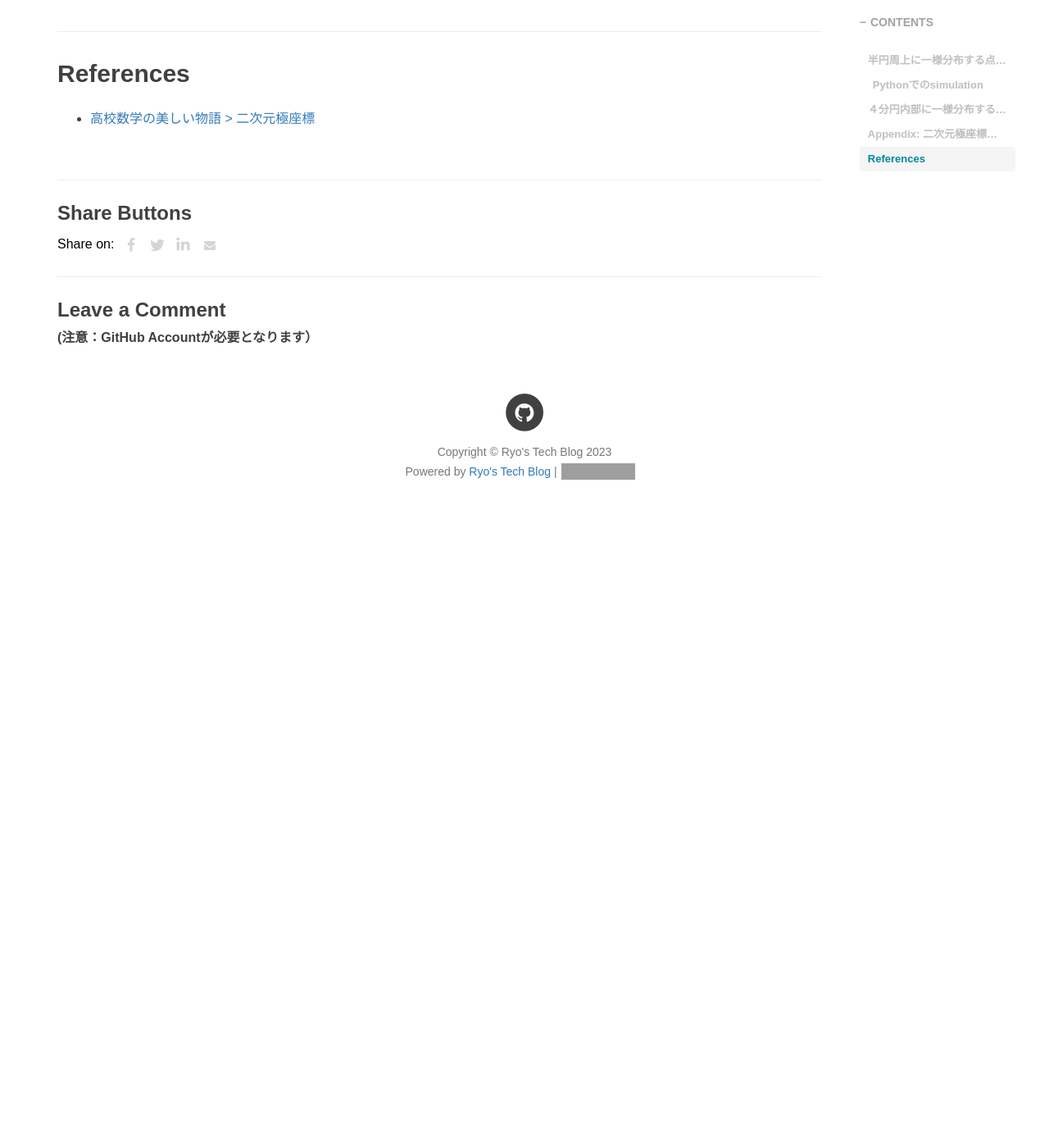
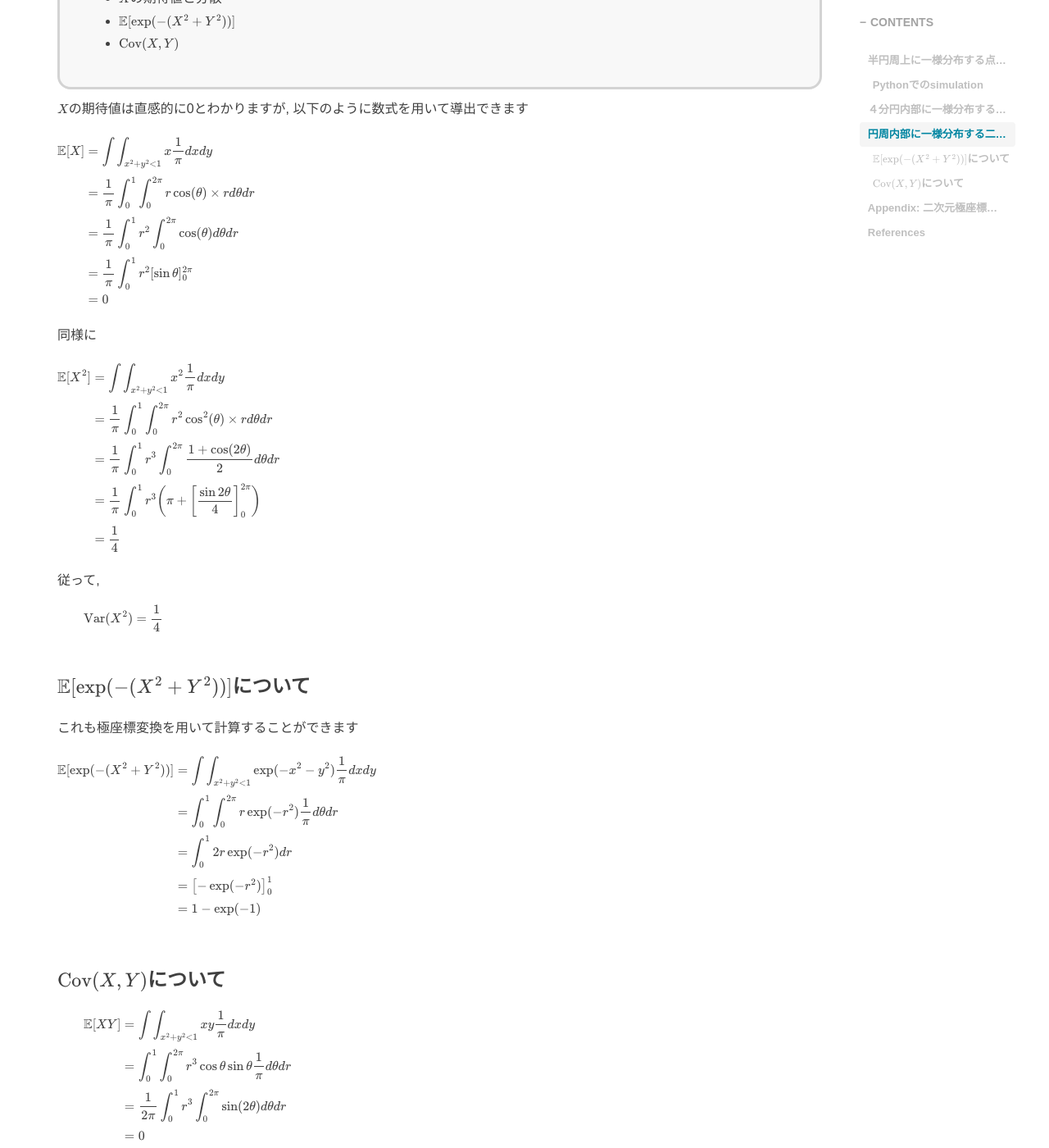
Before and after one commit to RyoNakagami/RyoNakagami.github.io, a Jekyll site: the page built from _posts/2021-02-04-uniform-on-circular-and-height-distribution.md, in a window 1280 px wide and 1400 px high, scrolled down 4959 px. Shown: the whole window at 82% size. Built offline with Jekyll 4.4.1, drawn with Linux system fonts in a browser that asks for light colours; comment, search, counter and statistics services are not loaded; before the commit the page ends 5891 px from its top, so only the background shows below that; some of the changed text lies outside the part shown; grey boxes are pictures that could not be loaded.

Commit message:
uniform fix

````diff
--- a/_posts/2021-02-04-uniform-on-circular-and-height-distribution.md
+++ b/_posts/2021-02-04-uniform-on-circular-and-height-distribution.md
@@ -25,6 +25,9 @@ tags:
 - [半円周上に一様分布する点について](#%E5%8D%8A%E5%86%86%E5%91%A8%E4%B8%8A%E3%81%AB%E4%B8%80%E6%A7%98%E5%88%86%E5%B8%83%E3%81%99%E3%82%8B%E7%82%B9%E3%81%AB%E3%81%A4%E3%81%84%E3%81%A6)
   - [Pythonでのsimulation](#python%E3%81%A7%E3%81%AEsimulation)
 - [４分円内部に一様分布する点について](#%EF%BC%94%E5%88%86%E5%86%86%E5%86%85%E9%83%A8%E3%81%AB%E4%B8%80%E6%A7%98%E5%88%86%E5%B8%83%E3%81%99%E3%82%8B%E7%82%B9%E3%81%AB%E3%81%A4%E3%81%84%E3%81%A6)
+- [円周内部に一様分布する二次元確率変数](#%E5%86%86%E5%91%A8%E5%86%85%E9%83%A8%E3%81%AB%E4%B8%80%E6%A7%98%E5%88%86%E5%B8%83%E3%81%99%E3%82%8B%E4%BA%8C%E6%AC%A1%E5%85%83%E7%A2%BA%E7%8E%87%E5%A4%89%E6%95%B0)
+  - [$\mathbb E[\exp(-(X^2 + Y^2))]$について](#%5Cmathbb-e%5Cexp-x%5E2--y%5E2%E3%81%AB%E3%81%A4%E3%81%84%E3%81%A6)
+  - [$\text{Cov}(X, Y)$について](#%5Ctextcovx-y%E3%81%AB%E3%81%A4%E3%81%84%E3%81%A6)
 - [Appendix: 二次元極座標変換におけるヤコビアン](#appendix-%E4%BA%8C%E6%AC%A1%E5%85%83%E6%A5%B5%E5%BA%A7%E6%A8%99%E5%A4%89%E6%8F%9B%E3%81%AB%E3%81%8A%E3%81%91%E3%82%8B%E3%83%A4%E3%82%B3%E3%83%93%E3%82%A2%E3%83%B3)
 - [References](#references)
 
@@ -229,6 +232,99 @@ print(np.mean(x*y), 1/(2*np.pi))
 print(np.cov(x+y, x, ddof=1)[1,0], 1/4 + 1/(2*np.pi) - 32/(9*(np.pi**2)))
 ```
 
+## 円周内部に一様分布する二次元確率変数
+
+<div style='padding-left: 2em; padding-right: 2em; border-radius: 1em; border-style:solid; border-color:#D3D3D3; background-color:#F8F8F8'>
+<p class="h4"><ins>Problem</ins></p>
+
+二次元確率変数 $(X, Y)$の同時密度関数が以下のように与えられているとします:
+
+$$
+f_{X, Y}(x, y) = \begin{cases}
+\frac{1}{\pi} & \text{ where } x^2 +y^2 < 1\\
+0 & \text{ otherwise}
+\end{cases}
+$$
+
+これは, $(X, Y)$が原点を中心とした半径1の円内部に一様分布していることを示している. このとき, 以下を求めよ
+
+- $X$の期待値と分散
+- $\mathbb E[\exp(-(X^2 + Y^2))]$
+- $\text{Cov}(X, Y)$
+
+</div>
+
+$X$の期待値は直感的に0とわかりますが, 以下のように数式を用いて導出できます
+
+<div class="math display" style="overflow: auto">
+$$
+\begin{align*}
+\mathbb E[X] &= \int\int_{x^2+y^2<1} x \frac{1}{\pi}dxdy\\[3pt]
+             &= \frac{1}{\pi}\int^1_0\int^{2\pi}_0 r\cos(\theta)\times r d\theta dr\\[3pt]
+             &= \frac{1}{\pi}\int^1_0 r^2 \int^{2\pi}_0 \cos(\theta)d\theta dr\\[3pt]
+             &= \frac{1}{\pi}\int^1_0 r^2 [\sin\theta]^{2\pi}_0\\
+             &= 0
+\end{align*}
+$$
+</div>
+
+同様に
+
+<div class="math display" style="overflow: auto">
+$$
+\begin{align*}
+\mathbb E[X^2] &= \int\int_{x^2+y^2<1} x^2 \frac{1}{\pi}dxdy\\[3pt]
+             &= \frac{1}{\pi}\int^1_0\int^{2\pi}_0 r^2\cos^2(\theta)\times rd\theta dr\\[3pt]
+             &= \frac{1}{\pi}\int^1_0 r^3 \int^{2\pi}_0 \frac{1 + \cos(2\theta)}{2}d\theta dr\\[3pt]
+             &= \frac{1}{\pi}\int^1_0 r^3 \bigg(\pi + \left[\frac{\sin 2\theta}{4}\right]^{2\pi}_0\bigg)\\[3pt]
+             &= \frac{1}{4}
+\end{align*}
+$$
+</div>
+
+従って,
+
+$$
+\text{Var}(X^2) = \frac{1}{4}
+$$
+
+### $\mathbb E[\exp(-(X^2 + Y^2))]$について
+
+これも極座標変換を用いて計算することができます
+
+<div class="math display" style="overflow: auto">
+$$
+\begin{align*}
+\mathbb E[\exp(-(X^2 + Y^2))] &=  \int\int_{x^2+y^2<1} \exp(-x^2 -y^2) \frac{1}{\pi}dxdy\\[3pt]
+                              &=  \int^1_0\int^{2\pi}_0 r\exp(-r^2) \frac{1}{\pi}d\theta dr\\[3pt]
+                              &= \int^1_02r\exp(-r^2) dr\\[3pt]
+                              &= \left[-\exp(-r^2)\right]^1_0\\[3pt]
+                              &= 1 - \exp(-1)
+\end{align*}
+$$
+</div>
+
+### $\text{Cov}(X, Y)$について
+
+$$
+\begin{align*}
+\mathbb E[XY] &=  \int\int_{x^2+y^2<1} xy \frac{1}{\pi}dxdy\\[3pt]
+                              &=  \int^1_0\int^{2\pi}_0 r^3\cos\theta\sin\theta \frac{1}{\pi}d\theta dr\\[3pt]
+                              &= \frac{1}{2\pi}\int^1_0r^3\int^{2\pi}_0\sin(2\theta) d\theta dr\\[3pt]
+                              &= 0
+\end{align*}
+$$
+
+従って, $\text{Cov}(X, Y) = 0$
+
+<div style='padding-left: 2em; padding-right: 2em; border-radius: 1em; border-style:solid; border-color:#e6e6fa; background-color:#e6e6fa'>
+<p class="h4"><ins>REMARKS</ins></p>
+
+- $X, Y$は, 上記より無相関だが$x^2 + y^2 < 1$内部で一様分布と定義されているので独立ではない
+- 無相関であったとしても独立ではない例の一つ
+
+</div>
+
 
 ## Appendix: 二次元極座標変換におけるヤコビアン
 
````
Also changed, not shown: _posts/2021-01-22-exponential-dist-and-min.md (+1 -1 lines).
